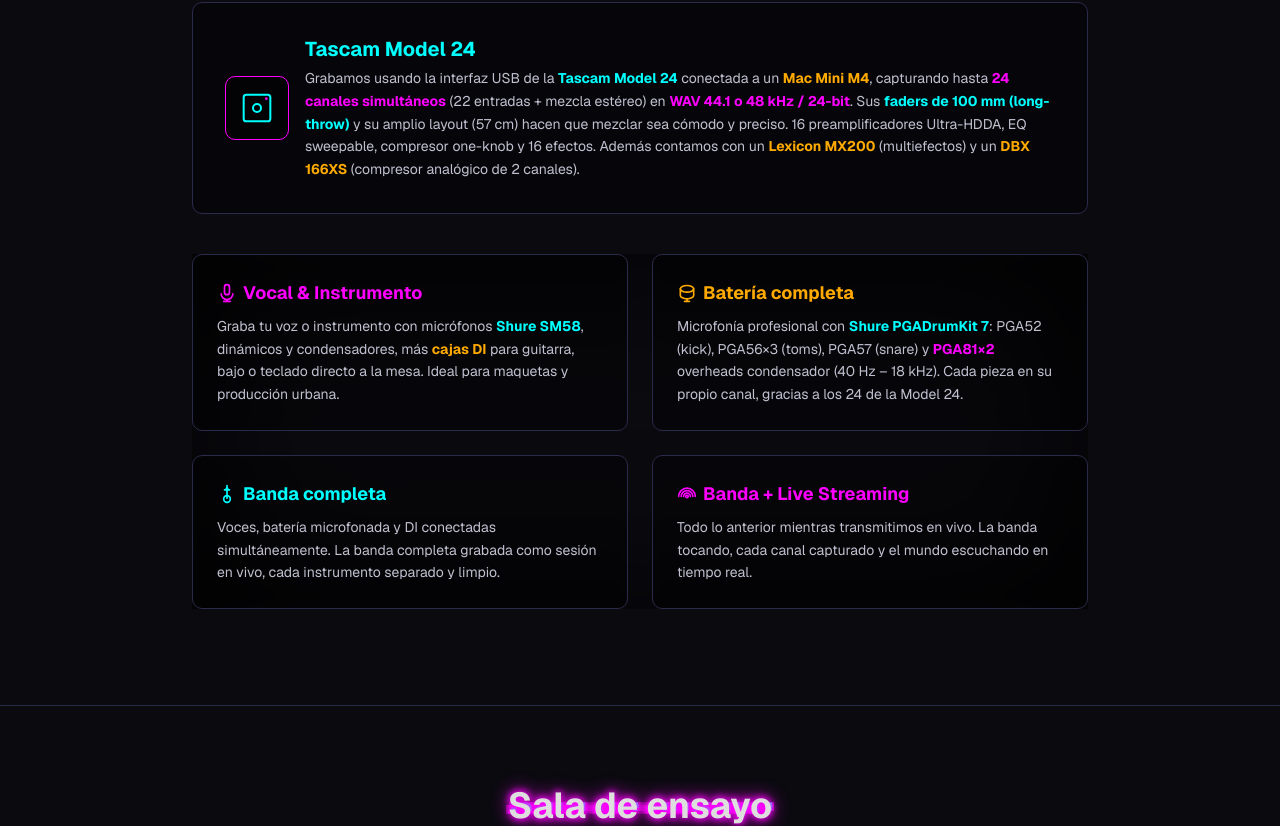
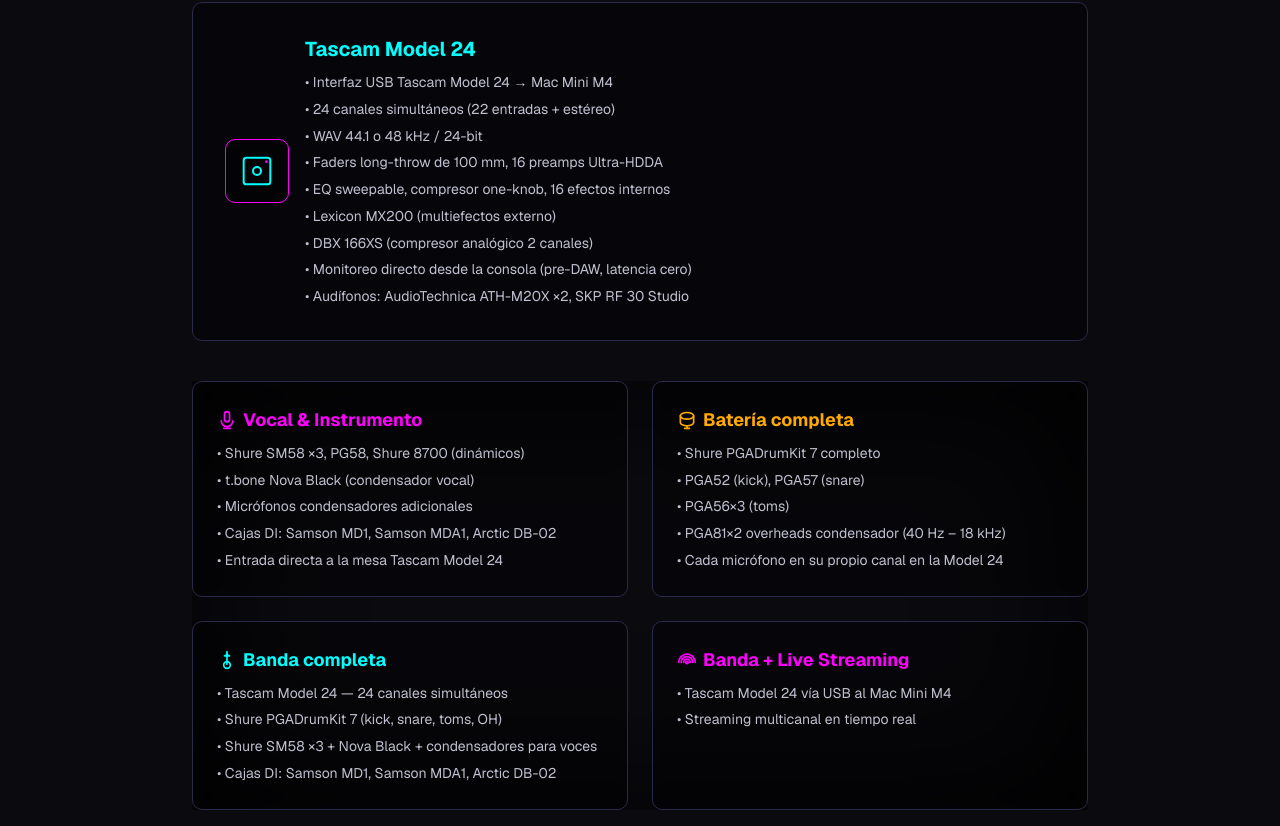
Before and after one commit to superdandi/vizcoso, a Next.js app: page /vizcoso/ in a window 1280 px wide. Shown: the part 1700-2526 px from the top of the page. Built offline with nearby package versions, Linux system fonts and the light colour scheme.

Commit message:
Equipamiento: fichas convertidas a listas de equipo (marcas y modelos exactos)

```diff
--- a/src/components/Equipamiento.tsx
+++ b/src/components/Equipamiento.tsx
@@ -27,18 +27,17 @@ export default function Equipamiento() {
               <h3 className="text-xl font-bold text-[#00ffff]">
                 Tascam Model 24
               </h3>
-              <p className="mt-1 text-sm leading-relaxed text-[#c0c0d0]">
-                Grabamos usando la interfaz USB de la <strong className="text-[#00ffff]">Tascam Model 24</strong>{" "}
-                conectada a un <strong className="text-[#ffaa00]">Mac Mini M4</strong>, capturando hasta{" "}
-                <strong className="text-[#ff00ff]">24 canales simultáneos</strong>{" "}
-                (22 entradas + mezcla estéreo) en{" "}
-                <strong className="text-[#ff00ff]">WAV 44.1 o 48 kHz / 24-bit</strong>.
-                Sus <strong className="text-[#00ffff]">faders de 100 mm (long-throw)</strong> y su amplio layout
-                (57 cm) hacen que mezclar sea cómodo y preciso. 16 preamplificadores Ultra-HDDA,
-                EQ sweepable, compresor one-knob y 16 efectos. Además contamos con un{" "}
-                <strong className="text-[#ffaa00]">Lexicon MX200</strong> (multiefectos) y un{" "}
-                <strong className="text-[#ffaa00]">DBX 166XS</strong> (compresor analógico de 2 canales).
-              </p>
+              <ul className="mt-2 space-y-1 text-sm leading-relaxed text-[#c0c0d0]">
+                <li>{"\u2022"} Interfaz USB Tascam Model 24 → Mac Mini M4</li>
+                <li>{"\u2022"} 24 canales simultáneos (22 entradas + estéreo)</li>
+                <li>{"\u2022"} WAV 44.1 o 48 kHz / 24-bit</li>
+                <li>{"\u2022"} Faders long-throw de 100 mm, 16 preamps Ultra-HDDA</li>
+                <li>{"\u2022"} EQ sweepable, compresor one-knob, 16 efectos internos</li>
+                <li>{"\u2022"} Lexicon MX200 (multiefectos externo)</li>
+                <li>{"\u2022"} DBX 166XS (compresor analógico 2 canales)</li>
+                <li>{"\u2022"} Monitoreo directo desde la consola (pre-DAW, latencia cero)</li>
+                <li>{"\u2022"} Audífonos: AudioTechnica ATH-M20X ×2, SKP RF 30 Studio</li>
+              </ul>
             </div>
           </div>
         </div>
@@ -54,11 +53,13 @@ export default function Equipamiento() {
               </svg>
               Vocal &amp; Instrumento
             </h4>
-            <p className="text-sm leading-relaxed text-[#c0c0d0]">
-              Graba tu voz o instrumento con micrófonos <strong className="text-[#00ffff]">Shure SM58</strong>,
-              dinámicos y condensadores, más <strong className="text-[#ffaa00]">cajas DI</strong> para guitarra,
-              bajo o teclado directo a la mesa. Ideal para maquetas y producción urbana.
-            </p>
+            <ul className="space-y-1 text-sm leading-relaxed text-[#c0c0d0]">
+              <li>{"\u2022"} Shure SM58 ×3, PG58, Shure 8700 (dinámicos)</li>
+              <li>{"\u2022"} t.bone Nova Black (condensador vocal)</li>
+              <li>{"\u2022"} Micrófonos condensadores adicionales</li>
+              <li>{"\u2022"} Cajas DI: Samson MD1, Samson MDA1, Arctic DB-02</li>
+              <li>{"\u2022"} Entrada directa a la mesa Tascam Model 24</li>
+            </ul>
           </div>
 
           <div className="card-fade-up rounded-lg border border-[#2a2a4a] bg-black/30 backdrop-blur-sm p-6">
@@ -71,12 +72,13 @@ export default function Equipamiento() {
               </svg>
               Batería completa
             </h4>
-            <p className="text-sm leading-relaxed text-[#c0c0d0]">
-              Microfonía profesional con <strong className="text-[#00ffff]">Shure PGADrumKit 7</strong>:{" "}
-              PGA52 (kick), PGA56×3 (toms), PGA57 (snare) y{" "}
-              <strong className="text-[#ff00ff]">PGA81×2</strong> overheads condensador (40 Hz – 18 kHz).
-              Cada pieza en su propio canal, gracias a los 24 de la Model 24.
-            </p>
+            <ul className="space-y-1 text-sm leading-relaxed text-[#c0c0d0]">
+              <li>{"\u2022"} Shure PGADrumKit 7 completo</li>
+              <li>{"\u2022"} PGA52 (kick), PGA57 (snare)</li>
+              <li>{"\u2022"} PGA56×3 (toms)</li>
+              <li>{"\u2022"} PGA81×2 overheads condensador (40 Hz – 18 kHz)</li>
+              <li>{"\u2022"} Cada micrófono en su propio canal en la Model 24</li>
+            </ul>
           </div>
 
           <div className="card-fade-up rounded-lg border border-[#2a2a4a] bg-black/30 backdrop-blur-sm p-6">
@@ -89,10 +91,12 @@ export default function Equipamiento() {
               </svg>
               Banda completa
             </h4>
-            <p className="text-sm leading-relaxed text-[#c0c0d0]">
-              Voces, batería microfonada y DI conectadas simultáneamente. La banda completa
-              grabada como sesión en vivo, cada instrumento separado y limpio.
-            </p>
+            <ul className="space-y-1 text-sm leading-relaxed text-[#c0c0d0]">
+              <li>{"\u2022"} Tascam Model 24 — 24 canales simultáneos</li>
+              <li>{"\u2022"} Shure PGADrumKit 7 (kick, snare, toms, OH)</li>
+              <li>{"\u2022"} Shure SM58 ×3 + Nova Black + condensadores para voces</li>
+              <li>{"\u2022"} Cajas DI: Samson MD1, Samson MDA1, Arctic DB-02</li>
+            </ul>
           </div>
 
           <div className="card-fade-up rounded-lg border border-[#2a2a4a] bg-black/30 backdrop-blur-sm p-6">
@@ -105,10 +109,10 @@ export default function Equipamiento() {
               </svg>
               Banda + Live Streaming
             </h4>
-            <p className="text-sm leading-relaxed text-[#c0c0d0]">
-              Todo lo anterior mientras transmitimos en vivo. La banda tocando, cada canal
-              capturado y el mundo escuchando en tiempo real.
-            </p>
+            <ul className="space-y-1 text-sm leading-relaxed text-[#c0c0d0]">
+              <li>{"\u2022"} Tascam Model 24 vía USB al Mac Mini M4</li>
+              <li>{"\u2022"} Streaming multicanal en tiempo real</li>
+            </ul>
           </div>
         </div>
       </div>
```
